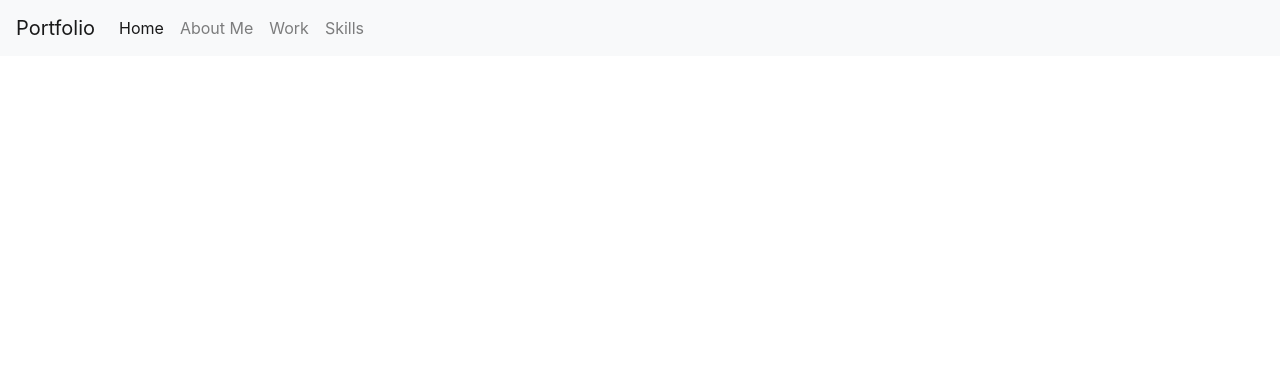
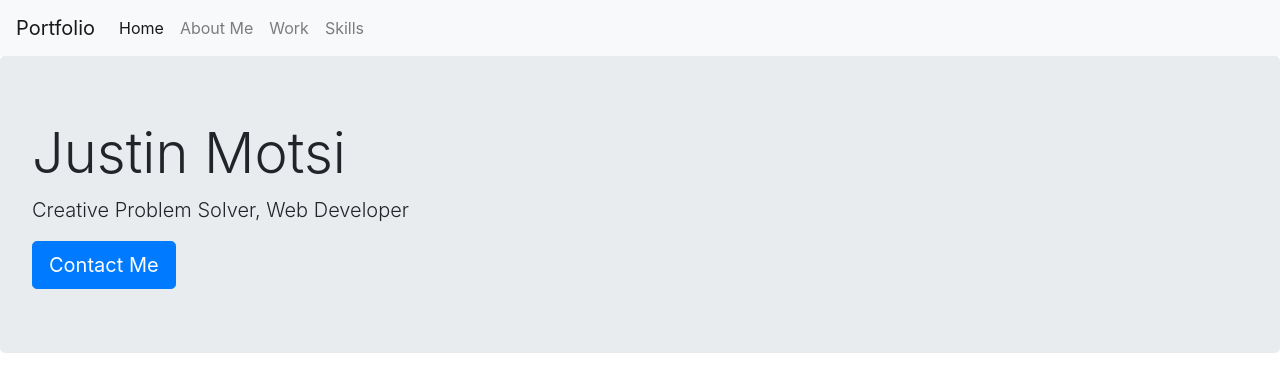
Before and after one commit to Jmotsi/Bootstrap-Portfolio, a plain HTML site: page index.html in a window 1280 px wide. Drawn offline with nearby package versions, Linux system fonts and the light colour scheme.

Commit message:
i added the hero section still improvements need to be made.

```diff
--- a/index.html
+++ b/index.html
@@ -24,6 +24,12 @@
         </div>
       </nav>
 
+      <div class="jumbotron">
+        <h1 class="display-4">Justin Motsi</h1>
+        <p class="lead">Creative Problem Solver, Web Developer</p>
+        <a class="btn btn-primary btn-lg" href="#" role="button">Contact Me</a>
+      </div>
+
 
 
     <script src="https://code.jquery.com/jquery-3.3.1.slim.min.js" integrity="sha384-q8i/X+965DzO0rT7abK41JStQIAqVgRVzpbzo5smXKp4YfRvH+8abtTE1Pi6jizo" crossorigin="anonymous"></script>
```
